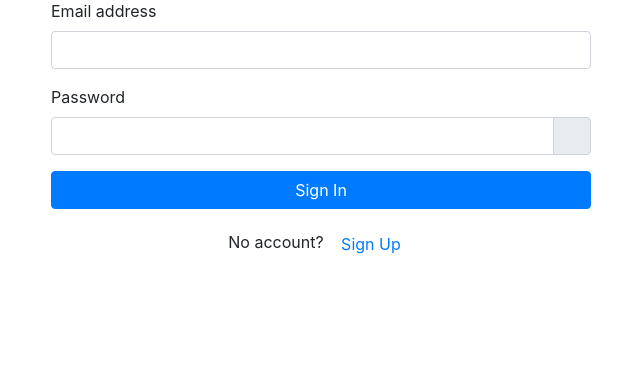
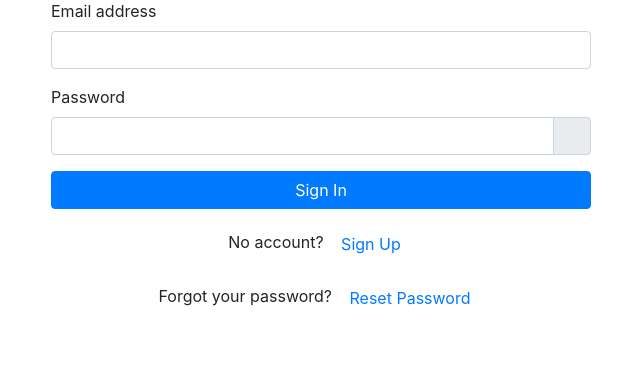
Before and after one commit to pranavpatil1504/Survey-Management-project, a PHP site: page /pages/signin.php in a window 1280 px wide. Shown: the part 95-482 px from the top of the page, without its empty margins (319-959 px from the left). Run offline with PHP 8.4, Linux system fonts and the light colour scheme; some libraries are stand-ins or nearby versions; some web fonts are replaced.

Commit message:
Update signin.php

```diff
--- a/SignIn and SignUp Forms/pages/signin.php
+++ b/SignIn and SignUp Forms/pages/signin.php
@@ -50,14 +50,19 @@ if ($_SERVER["REQUEST_METHOD"] == "POST") {
                                 </span>
                             </div>
                         </div>
-                        <?php if (isset($errors['password']) || isset($errors['login'])): ?>
-                            <div class="invalid-feedback"><?= $errors['password'] ?? $errors['login'] ?></div>
+                        <?php if (isset($errors['password']) && $errors['password'] === 'Incorrect password.'): ?>
+                            <div class="invalid-feedback">Incorrect Password. Please try again.</div>
+                        <?php elseif (isset($errors['password'])): ?>
+                            <div class="invalid-feedback"><?= $errors['password'] ?></div>
                         <?php endif; ?>
                     </div>
                     <button type="submit" class="btn btn-primary btn-block">Sign In</button>
                 </form>
                 <div class="text-center mt-3">
                     <p>No account? <a href="signup.php" class="btn btn-link">Sign Up</a></p>
+                </div>
+                <div class="text-center mt-2">
+                    <p>Forgot your password? <a href="forgetpsw.php" class="btn btn-link">Reset Password</a></p>
                 </div>
             </div>
         </div>
```
